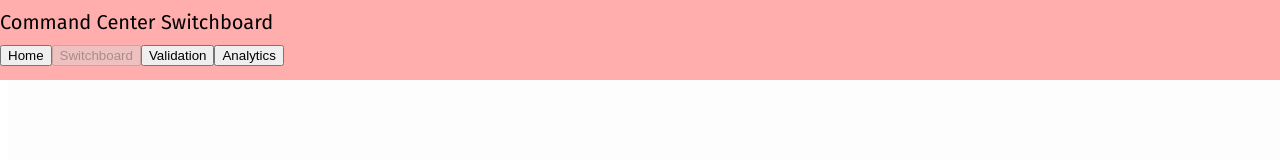
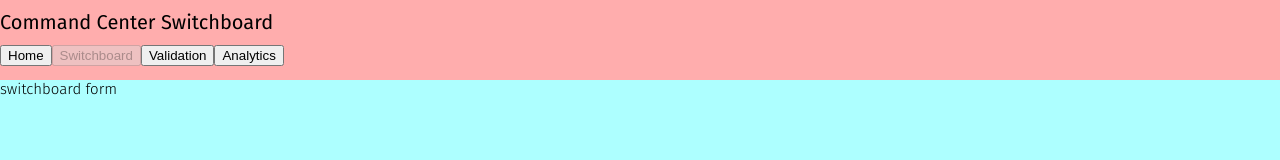
Before and after one commit to rytse/lyre, a React app in the folder front/: page / in a window 1280 px wide. Both pictures are taken after a click on the button "Switchboard". Built offline with nearby package versions, Linux system fonts and the light colour scheme.

Commit message:
Updated switchboard layout

```diff
--- a/front/index.js
+++ b/front/index.js
@@ -16,6 +16,12 @@ class TranscriptBox extends React.Component {
 class AlertStack extends React.Component {
   render() {
     return (<div id = 'alert-stack'> alerts </div>);
+  }
+}
+
+class SwitchForm extends React.Component {
+  render() {
+    return (<div id = 'switchform'> switchboard form </div>);
   }
 }
 
@@ -51,6 +57,7 @@ class Switchboard extends React.Component {
 
   render() {return(<div>
     <Header page='Switchboard' onClick={this.handleNav}/>
+    <SwitchForm />
     </div>
   );}
 }
@@ -108,12 +115,7 @@ class App extends React.Component {
         return (<Home handleNav={this.switchPage}/>);
         break;
     }
-    return (<div>
-    <Header page={this.state.currentPage} onClick={this.switchPage}/>
-    <AlertStack />
-    <TranscriptBox />
-    </div>
-  ); }
+  }
 }
 
 ReactDOM.render(<App />, document.getElementById('root'));
--- a/front/main.css
+++ b/front/main.css
@@ -32,6 +32,15 @@ h1 {
   position: fixed;
   width: 100%;
   height: 100%;
+}
+
+#switchform {
+  background-color: #adffff;
+  position: fixed;
+  top: 10%;
+  left: 0;
+  width: 100%;
+  height: 90%;
 }
 
 #map-pane {
```
Also changed, not shown: 4 other files.
